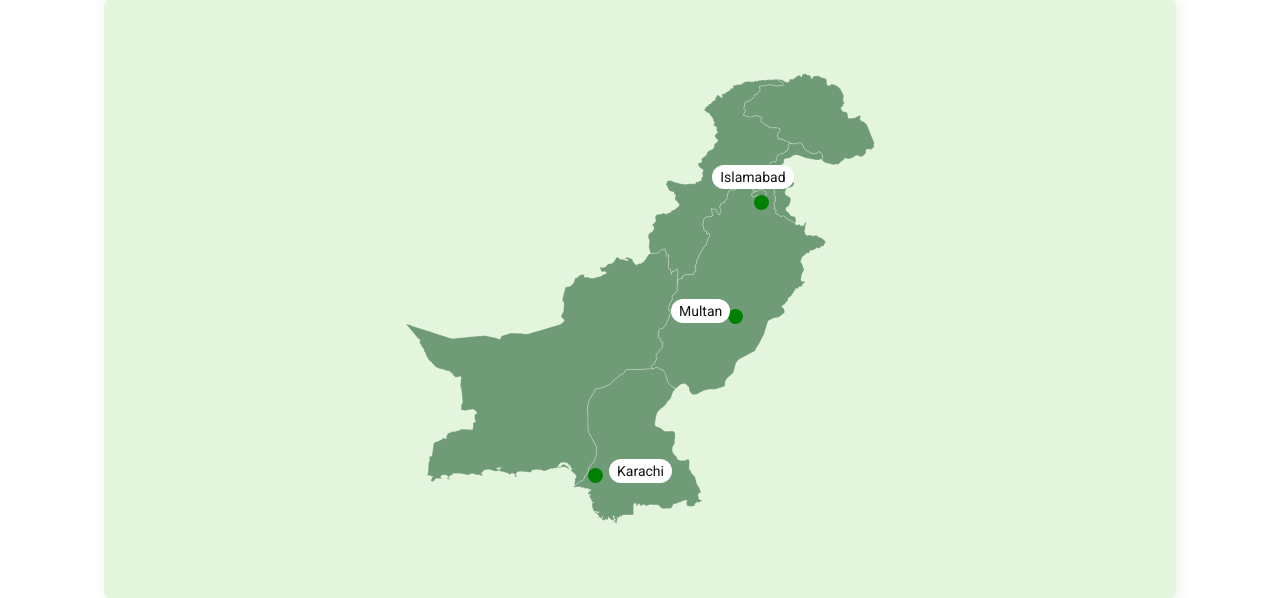
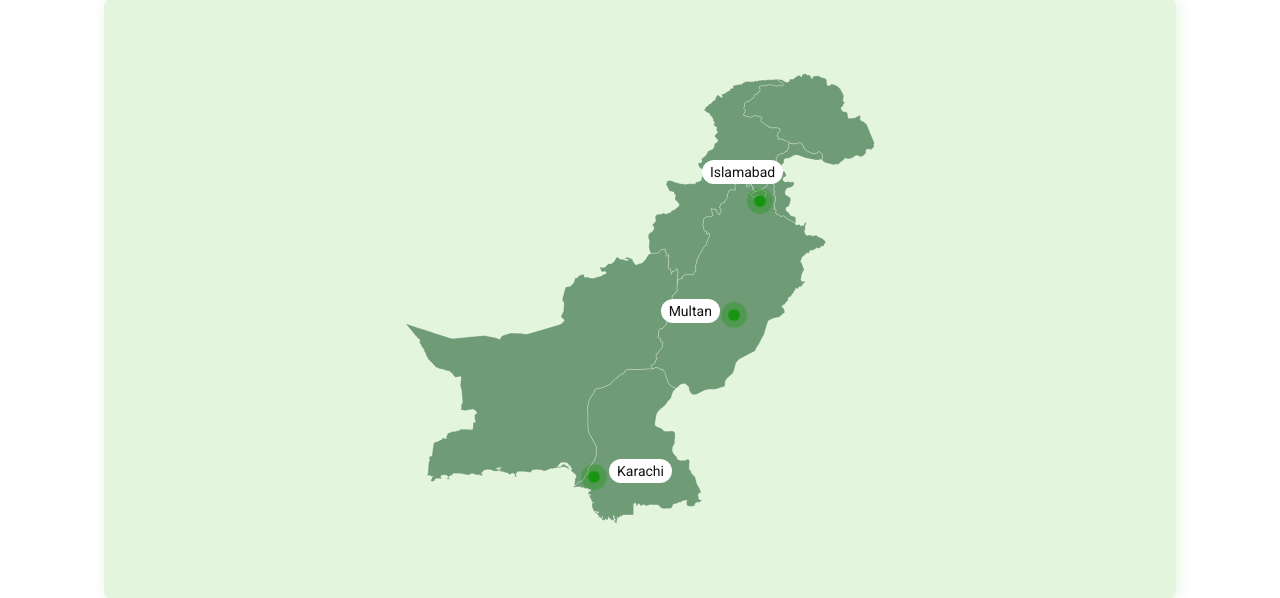
Before and after one commit to USMAN-FAIZYAB-KHAN/Car-Rental-System, a Django app: template car_rental_system/template/contact.html in a window 1280 px wide. Shown: the part 1476-2074 px from the top of the page. Run offline with Django 3.2, Linux system fonts and the light colour scheme; the template is opened without the code that fills it, so the values that code supplies are empty; some libraries are stand-ins or nearby versions.

Commit message:
Adding contact.css with blinking button

```diff
--- a/car_rental_system/static/css/contact.css
+++ b/car_rental_system/static/css/contact.css
@@ -158,10 +158,24 @@ svg {
 
 .marker {
     position: absolute;
-    background-color: green;
+    background-color: #179510;
     border-radius: 50%;
-    width: 15px;
-    height: 15px;
+    width: 12px;
+    height: 12px;
+    animation: pulse 2s infinite;
+}
+@keyframes pulse{
+    0%{
+        transform: scale(0.9);
+        box-shadow: 0 0 0px 0px rgba(23, 149, 16, 0.5);
+    }
+    70%{
+        transform: scale(1);
+        box-shadow: 0 0 0px 10px rgba(23, 149, 16, 0.3);
+    }
+    100%{
+        transform: scale(0.9);
+    }
 }
 
 .marker-label {
@@ -178,8 +192,8 @@ svg {
 }
 
 .islamabad-label{
-    top: 23%;
-    left: 64%;
+    top: 22%;
+    left: 62%;
 }
 
 .karachi-dot {
@@ -199,7 +213,7 @@ svg {
 
 .multan-label {
     top: 50%;
-    left: 56%;
+    left: 54%;
 }
 
 /* Styles for location container */
```
